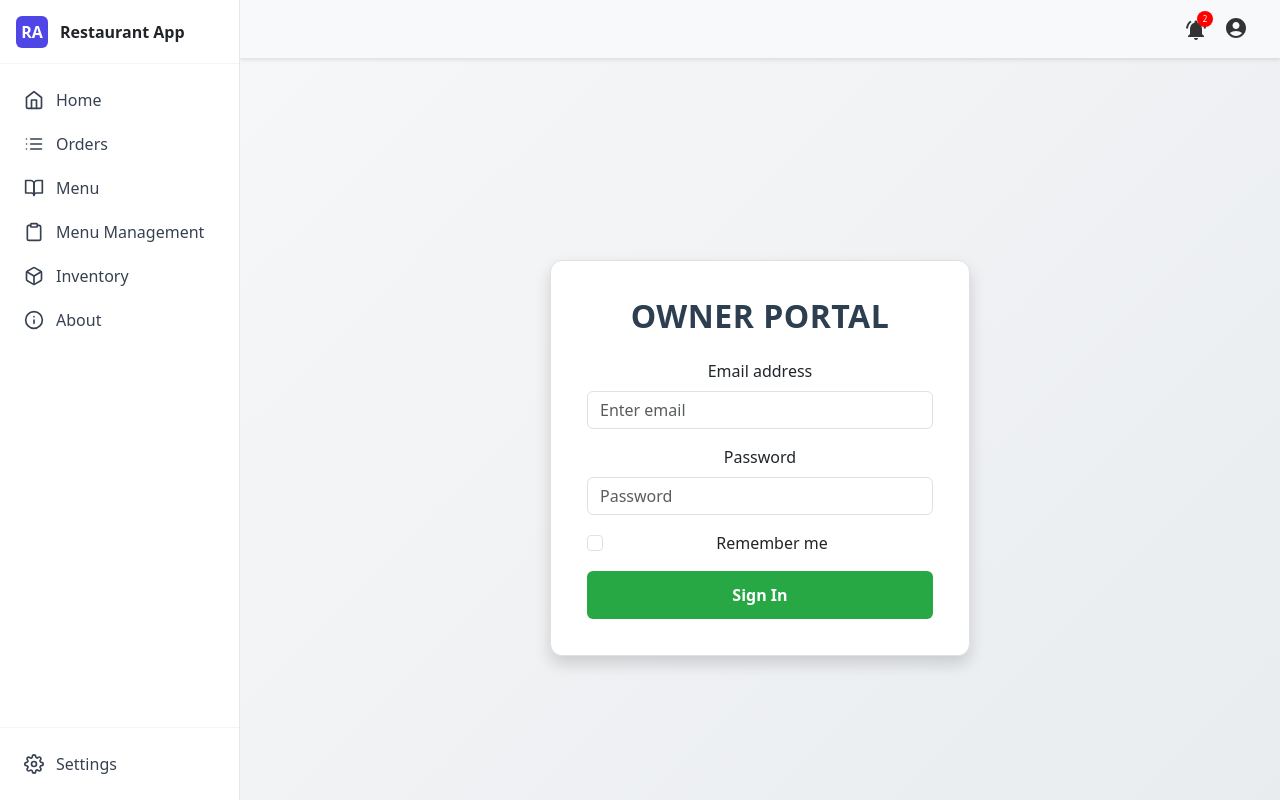
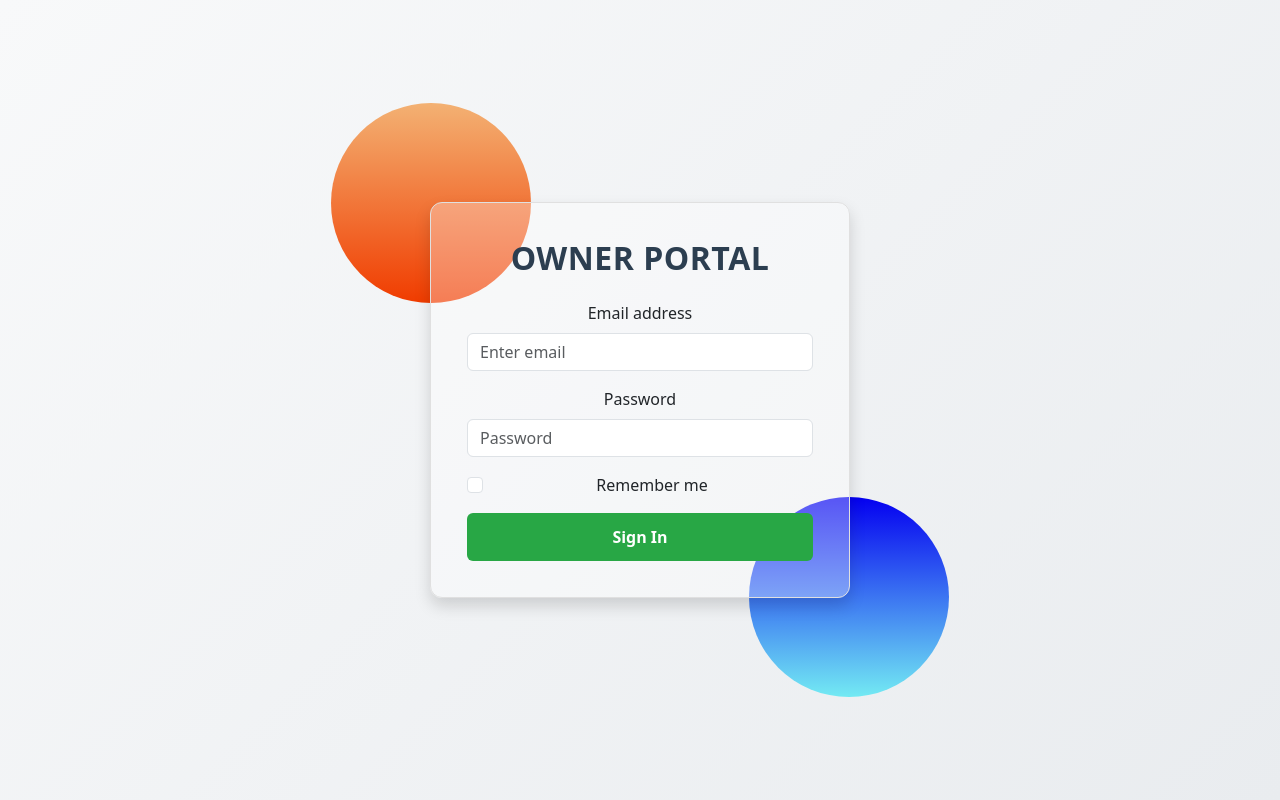
Before and after one commit to bendarryy/Test_Automate_sys_api, a React (Vite) app in the folder frontend/: page /ownerlogin in a window 1280 px wide. Built offline with nearby package versions, Linux system fonts and the light colour scheme.

Commit message:
change design of login

```diff
--- a/frontend/src/Layout.tsx
+++ b/frontend/src/Layout.tsx
@@ -9,7 +9,7 @@
       <Sidebar />
       <div style={{ flex: 1, height: '100vh', overflow: 'hidden' }}>
         <Navbar title="Restaurant App" />
-        <main style={{ height: 'calc(100vh - 64px)', overflow: 'auto' }}>
+        <main style={{ height: 'calc(100vh - 64px)', overflow: 'auto' , background:'white'}}>
           <Outlet />
         </main>
       </div>
--- a/frontend/src/pages/OwnerLogin.tsx
+++ b/frontend/src/pages/OwnerLogin.tsx
@@ -16,7 +16,7 @@
 
   return (
     <Container className="d-flex min-vh-100 justify-content-center align-items-center">
-      <Card className="login-card shadow">
+      <Card className="login-card shadow" >
         <Card.Body>
           <h2 className="text-center mb-4 logo-text">Owner Portal</h2>
           <Form onSubmit={handleSubmit}>
--- a/frontend/src/styles/OwnerLogin.css
+++ b/frontend/src/styles/OwnerLogin.css
@@ -9,6 +9,32 @@
     padding: 20px;
     border-radius: 15px;
     border: none;
+    background-color: #ffffff55;
+  }
+  .login-card::before{
+    content: "";
+    position: absolute;
+    top: 0;
+    left: 0;
+    transform: translate(-50%, -50%);
+    width: 200px;
+    height: 200px;
+    border-radius: 50%;
+    /* orange gradient */
+    background: linear-gradient(0deg, #f03c00, #f3b173);
+    z-index: -1;
+  }
+  .login-card::after{
+    content: "";
+    position: absolute;
+    bottom: 0;
+    right: 0;
+    transform: translate(50%, 50%);
+    width: 200px;
+    height: 200px;
+    border-radius: 50%;
+    background: linear-gradient(180deg, #0400f0, #73eaf3);
+    z-index: -1;
   }
 
   .logo-text {
@@ -29,7 +55,3 @@
     background-color: #2980b9;
     transform: translateY(-1px);
   }
-
-  body {
-    background: linear-gradient(120deg, #f6f9ff, #e9f1ff);
-  }
```
Also changed, not shown: frontend/src/router/Router.tsx (+24 -26 lines).
